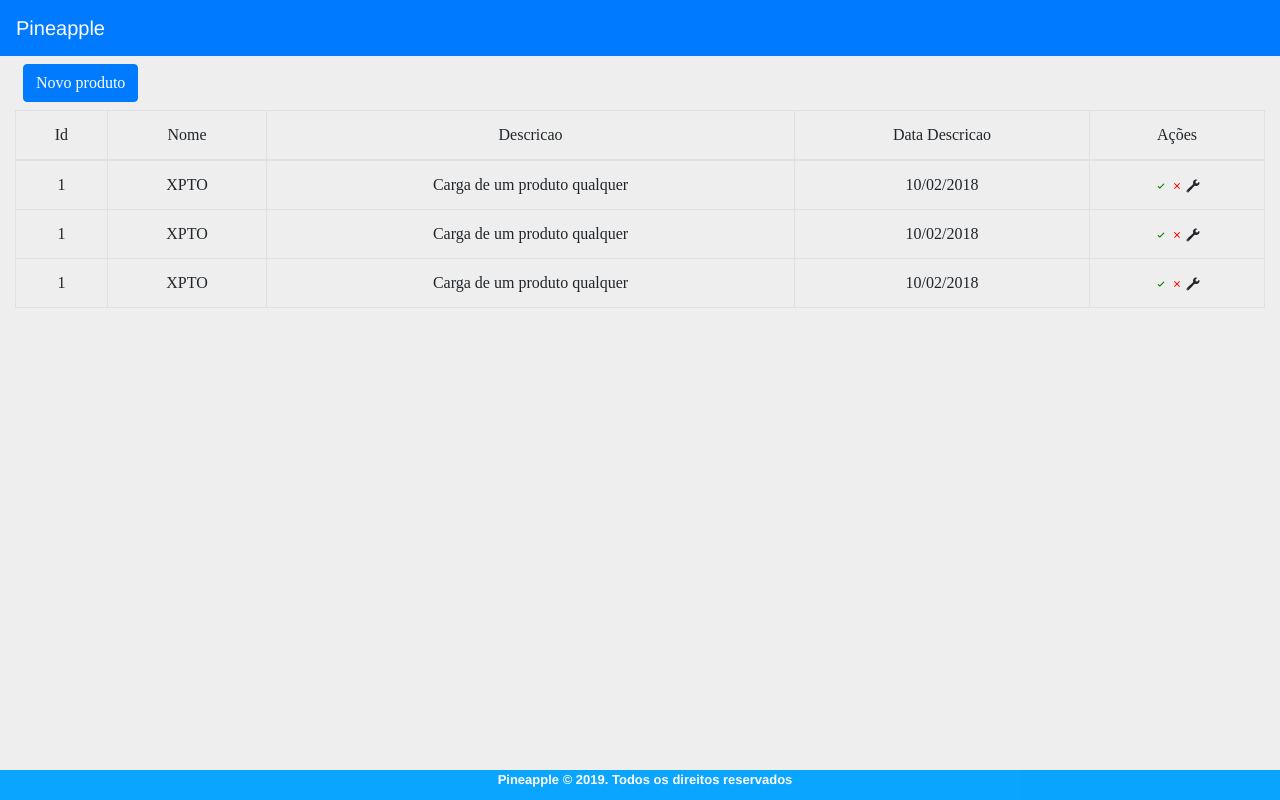
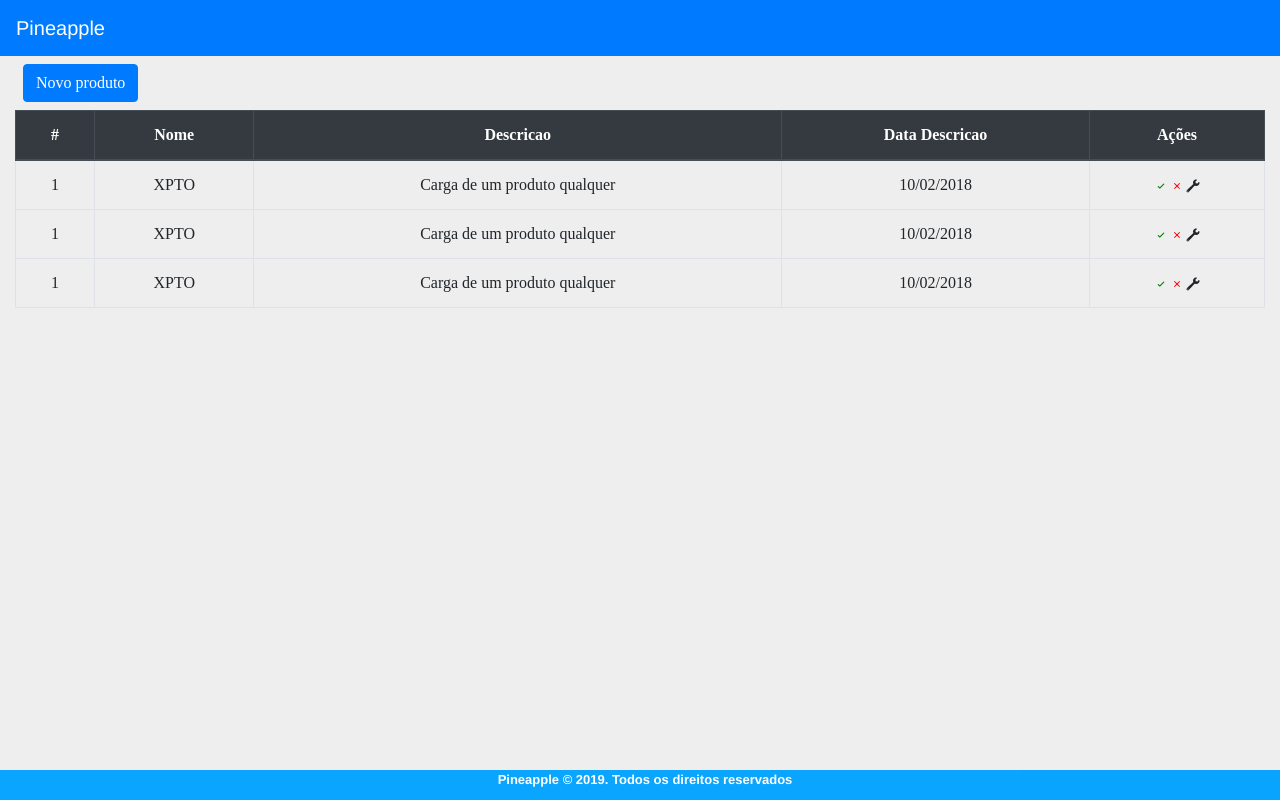
Before and after one commit to matheusangelo/react-crud, a React (Create React App) app: page /painel in a window 1280 px wide. Built offline with nearby package versions, Linux system fonts and the light colour scheme.

Commit message:
Ajuste Painel

```diff
--- a/src/components/painel/Painel.jsx
+++ b/src/components/painel/Painel.jsx
@@ -1,5 +1,5 @@
 import React, { Component } from 'react';
-import { Container, Table, Row, Col, Button, Alert, Modal, ModalHeader,ModalBody, ModalFooter } from 'reactstrap';
+import { Container, Table, Row, Col, Button, Alert, Modal, ModalHeader, ModalBody, ModalFooter } from 'reactstrap';
 import { IoIosCheckmark, IoIosClose, IoIosBuild } from 'react-icons/io';
 
 let mock = [
@@ -48,23 +48,23 @@ class Painel extends Component {
                 <Row>
                     <Col>
                         <Table bordered className="mt-2" id="tabela">
-                            <thead>
+                            <thead className="thead-dark">
                                 <tr>
-                                    <td>
-                                        Id
-                                    </td>
-                                    <td>
+                                    <th>
+                                        #
+                                    </th>
+                                    <th>
                                         Nome
-                                    </td>
-                                    <td>
+                                    </th>
+                                    <th>
                                         Descricao
-                                    </td>
-                                    <td>
+                                    </th>
+                                    <th>
                                         Data Descricao
-                                    </td>
-                                    <td>
+                                    </th>
+                                    <th>
                                         Ações
-                                    </td>
+                                    </th>
                                 </tr>
                             </thead>
                             <tbody>
```
